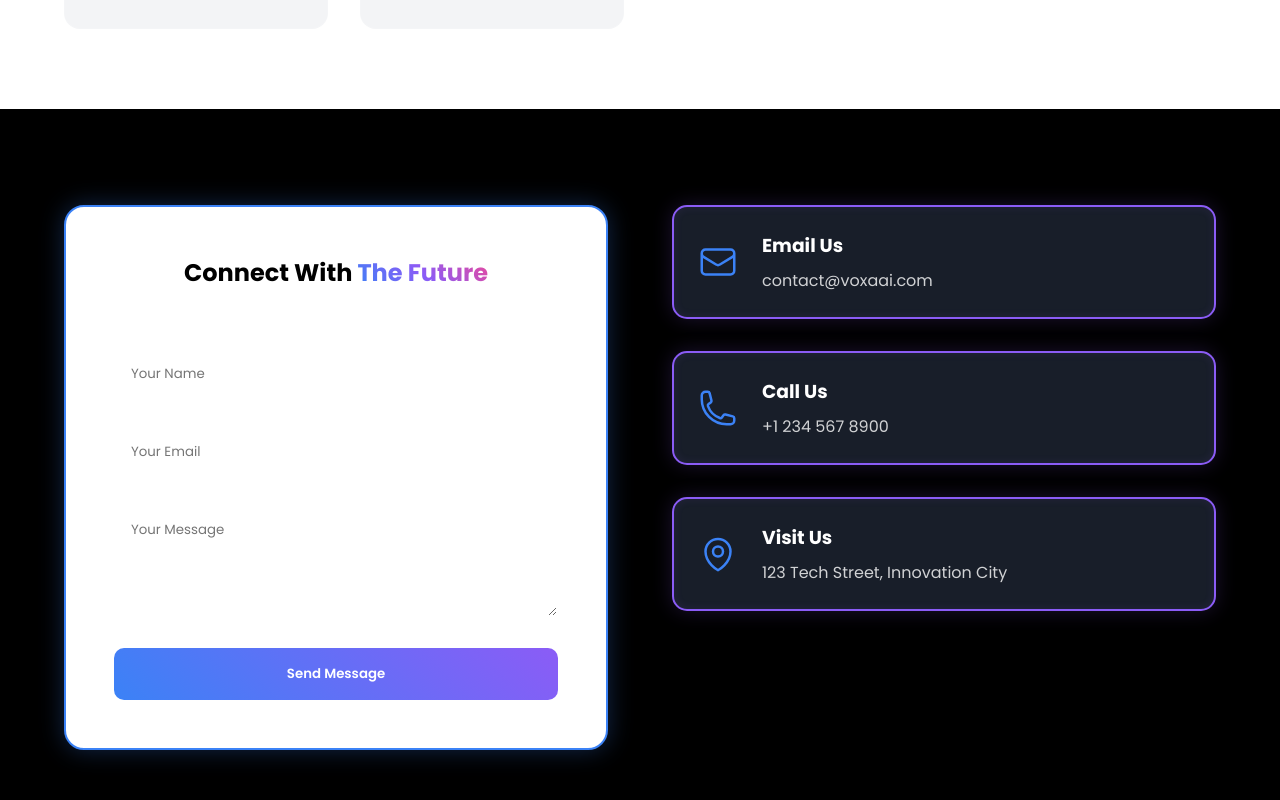
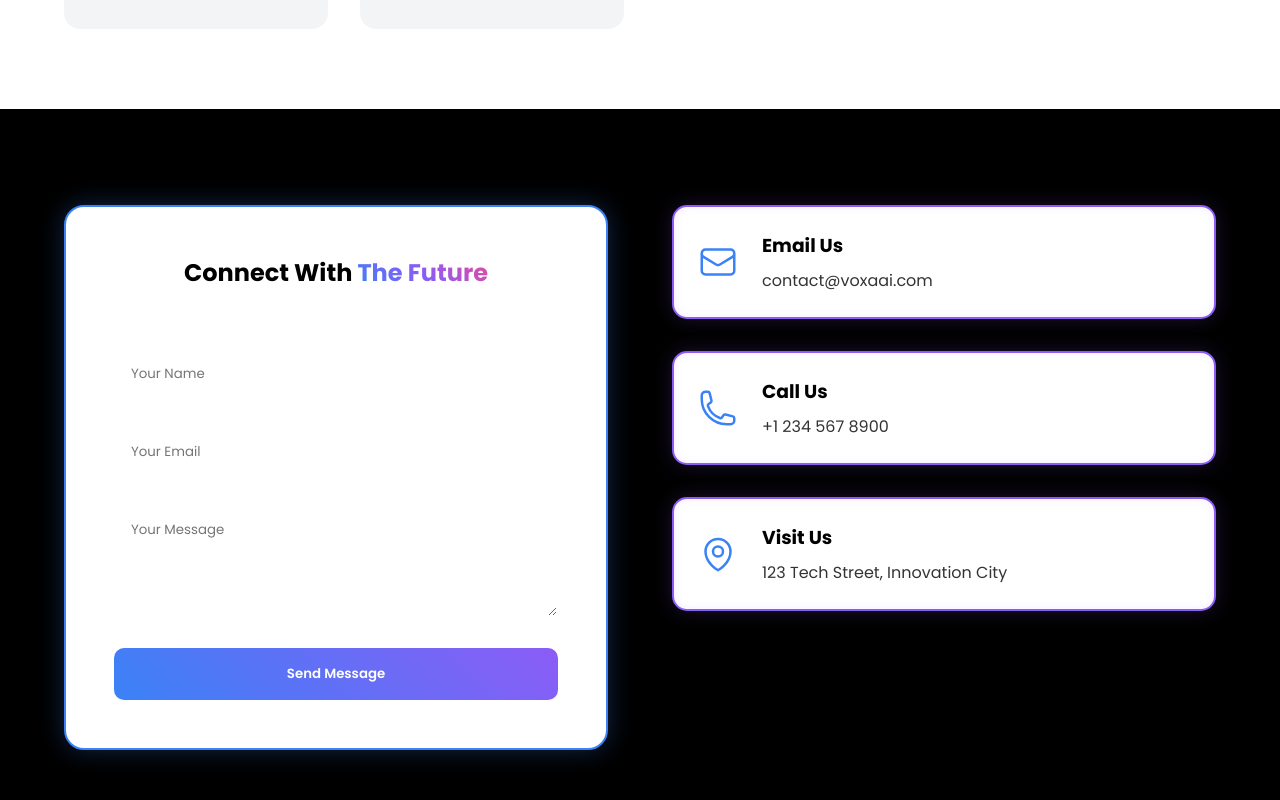
Before and after one commit to mehdikhan55/Voxa-AI, a React (Vite) app: page / in a window 1280 px wide. Shown: the part 3061-3861 px from the top of the page. Built offline with nearby package versions, Linux system fonts and the light colour scheme.

Commit message:
Assistant checkpoint: Update contact cards background and text colors
Assistant generated file changes:
- src/App.css: Update contact card background color, Update contact card text colors

---

User prompt:

make the back ground color of contact same as of other call us visit us

```diff
--- a/src/App.css
+++ b/src/App.css
@@ -350,10 +350,11 @@ h1 {
 }
 
 .contact-card {
-  background: rgba(26, 32, 44, 0.95);
+  background: #ffffff;
   padding: 1.5rem;
   border-radius: 15px;
   border: 2px solid var(--secondary);
+  color: #000000;
   display: flex;
   align-items: center;
   gap: 1.5rem;
@@ -382,12 +383,12 @@ h1 {
 }
 
 .contact-info h3 {
-  color: #fff;
+  color: #000;
   margin-bottom: 0.5rem;
 }
 
 .contact-info p {
-  color: rgba(255, 255, 255, 0.8);
+  color: rgba(0, 0, 0, 0.8);
 }
 
 @media (max-width: 768px) {
```
